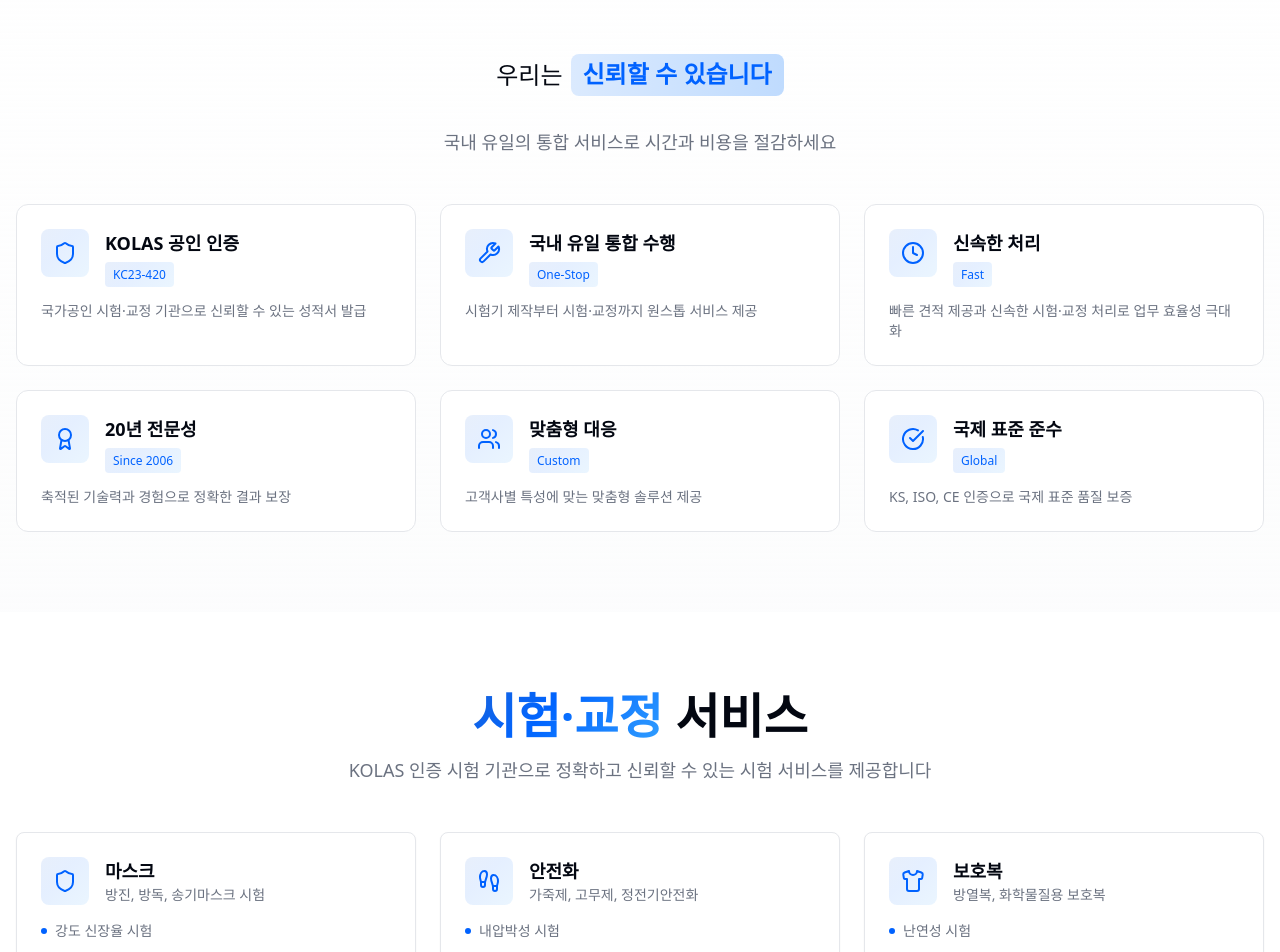
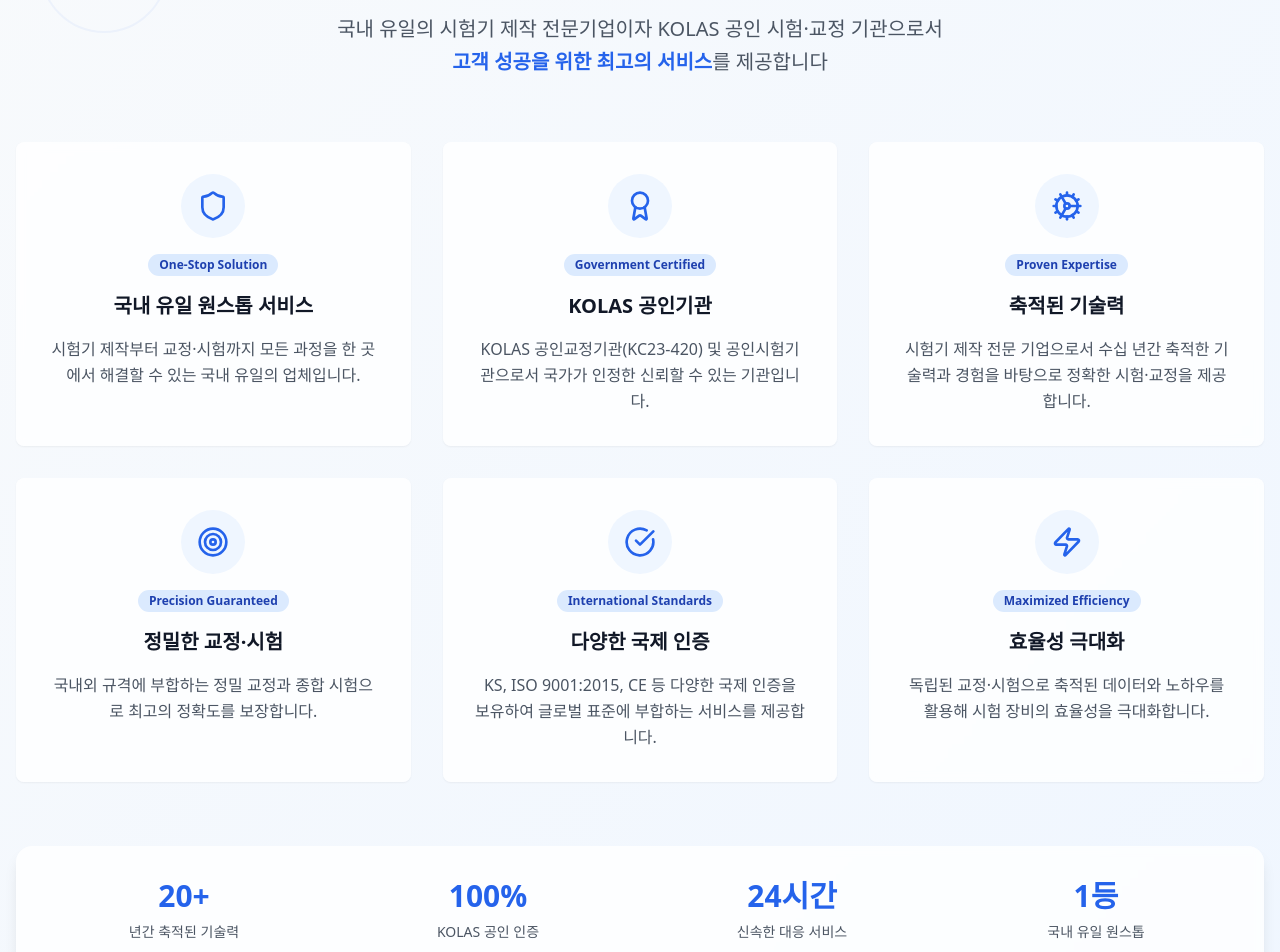
Before and after one commit to ramge132/ksptl.com, a Next.js app: page / in a window 1280 px wide. Shown: the part 1040-1992 px from the top of the page. Built offline with nearby package versions, Linux system fonts and the light colour scheme; a web font is replaced by a local one.

Commit message:
Update WhyChooseUs section with ScrollFloat animation (stagger: 0.05, duration: 1)

```diff
--- a/components/sections/WhyChooseUs.tsx
+++ b/components/sections/WhyChooseUs.tsx
@@ -1,160 +1,150 @@
-"use client"
+"use client";
 
-import { useEffect, useRef } from "react"
-import { motion } from "framer-motion"
-import { Shield, Award, Users, Clock, CheckCircle, Zap, Wrench } from "lucide-react"
-import { Card } from "@/components/ui/card"
-import ScrollFloat from "@/components/ui/scroll-float"
-import RotatingText from "@/components/ui/rotating-text"
+import { Card, CardContent } from "@/components/ui/card";
+import { Badge } from "@/components/ui/badge";
+import ScrollFloat from "@/components/ui/scroll-float";
+import { Shield, Award, Cog, Target, CheckCircle, Zap } from "lucide-react";
 
+const WhyChooseUs = () => {
   const reasons = [
     {
-    icon: Shield,
-    title: "KOLAS 공인 인증",
-    description: "국가공인 시험·교정 기관으로 신뢰할 수 있는 성적서 발급",
-    highlight: "KC23-420",
+      icon: <Shield className="w-8 h-8 text-blue-600" />,
+      title: "국내 유일 원스톱 서비스",
+      description: "시험기 제작부터 교정·시험까지 모든 과정을 한 곳에서 해결할 수 있는 국내 유일의 업체입니다.",
+      highlight: "One-Stop Solution"
     },
     {
-    icon: Wrench,
-    title: "국내 유일 통합 수행",
-    description: "시험기 제작부터 시험·교정까지 원스톱 서비스 제공",
-    highlight: "One-Stop",
+      icon: <Award className="w-8 h-8 text-blue-600" />,
+      title: "KOLAS 공인기관",
+      description: "KOLAS 공인교정기관(KC23-420) 및 공인시험기관으로서 국가가 인정한 신뢰할 수 있는 기관입니다.",
+      highlight: "Government Certified"
     },
     {
-    icon: Clock,
-    title: "신속한 처리",
-    description: "빠른 견적 제공과 신속한 시험·교정 처리로 업무 효율성 극대화",
-    highlight: "Fast",
+      icon: <Cog className="w-8 h-8 text-blue-600" />,
+      title: "축적된 기술력",
+      description: "시험기 제작 전문 기업으로서 수십 년간 축적한 기술력과 경험을 바탕으로 정확한 시험·교정을 제공합니다.",
+      highlight: "Proven Expertise"
     },
     {
-    icon: Award,
-    title: "20년 전문성",
-    description: "축적된 기술력과 경험으로 정확한 결과 보장",
-    highlight: "Since 2006",
+      icon: <Target className="w-8 h-8 text-blue-600" />,
+      title: "정밀한 교정·시험",
+      description: "국내외 규격에 부합하는 정밀 교정과 종합 시험으로 최고의 정확도를 보장합니다.",
+      highlight: "Precision Guaranteed"
     },
     {
-    icon: Users,
-    title: "맞춤형 대응",
-    description: "고객사별 특성에 맞는 맞춤형 솔루션 제공",
-    highlight: "Custom",
+      icon: <CheckCircle className="w-8 h-8 text-blue-600" />,
+      title: "다양한 국제 인증",
+      description: "KS, ISO 9001:2015, CE 등 다양한 국제 인증을 보유하여 글로벌 표준에 부합하는 서비스를 제공합니다.",
+      highlight: "International Standards"
     },
     {
-    icon: CheckCircle,
-    title: "국제 표준 준수",
-    description: "KS, ISO, CE 인증으로 국제 표준 품질 보증",
-    highlight: "Global",
-  },
-]
-
-const SpotlightCard = ({ children, className = "" }: { children: React.ReactNode; className?: string }) => {
-  const divRef = useRef<HTMLDivElement>(null)
-
-  useEffect(() => {
-    const handleMouseMove = (e: MouseEvent) => {
-      if (!divRef.current) return
-      const rect = divRef.current.getBoundingClientRect()
-      const x = e.clientX - rect.left
-      const y = e.clientY - rect.top
-      divRef.current.style.setProperty("--mouse-x", `${x}px`)
-      divRef.current.style.setProperty("--mouse-y", `${y}px`)
+      icon: <Zap className="w-8 h-8 text-blue-600" />,
+      title: "효율성 극대화",
+      description: "독립된 교정·시험으로 축적된 데이터와 노하우를 활용해 시험 장비의 효율성을 극대화합니다.",
+      highlight: "Maximized Efficiency"
     }
-
-    const div = divRef.current
-    if (div) {
-      div.addEventListener("mousemove", handleMouseMove)
-      return () => div.removeEventListener("mousemove", handleMouseMove)
-    }
-  }, [])
+  ];
 
   return (
-    <div ref={divRef} className={`spotlight-card ${className}`}>
-      {children}
+    <section className="relative py-24 bg-gradient-to-br from-slate-50 to-blue-50 overflow-hidden">
+      {/* Background Pattern */}
+      <div className="absolute inset-0 opacity-5">
+        <div className="absolute top-20 left-10 w-32 h-32 border-2 border-blue-600 rounded-full"></div>
+        <div className="absolute bottom-20 right-10 w-24 h-24 border-2 border-blue-600 rounded-full"></div>
+        <div className="absolute top-1/2 left-1/4 w-16 h-16 border-2 border-blue-600 rounded-full"></div>
       </div>
-  )
-}
 
-export default function WhyChooseUs() {
-  return (
-    <section className="py-20 bg-gradient-to-b from-background to-gray-50/50">
-      <div className="container mx-auto px-4">
-        <div className="text-center mb-12">
-          <div className="mb-8 px-4">
-            <div className="text-5xl md:text-6xl lg:text-7xl xl:text-8xl font-bold leading-tight">
+      <div className="container mx-auto px-4 relative z-10">
+        {/* Header */}
+        <div className="text-center mb-16">
           <ScrollFloat
-                containerClassName="block"
-                textClassName="!text-5xl !md:text-6xl !lg:text-7xl !xl:text-8xl !font-bold !leading-tight"
-                animationDuration={1.5}
-                ease="power2.out"
-                scrollStart="top bottom"
-                scrollEnd="center center"
-                stagger={0.018}
+            animationDuration={1}
+            ease="back.inOut(2)"
+            scrollStart="center bottom+=50%"
+            scrollEnd="bottom bottom-=40%"
+            stagger={0.05}
+            containerClassName="mb-6"
+            textClassName="text-4xl md:text-5xl font-bold bg-gradient-to-r from-blue-600 to-blue-800 bg-clip-text text-transparent"
           >
-                <>
-                  왜{" "}
-                  <span className="bg-gradient-to-r from-[#0066FF] via-[#0080FF] to-[#33A1FF] bg-clip-text text-transparent">
-                    한국안전용품시험연구원
-                  </span>
-                  을 선택해야 할까요?
-                </>
+            왜 큐로를 선택해야 할까요?
           </ScrollFloat>
+
+          <p className="text-xl text-gray-600 max-w-3xl mx-auto leading-relaxed">
+            국내 유일의 시험기 제작 전문기업이자 KOLAS 공인 시험·교정 기관으로서
+            <br />
+            <span className="text-blue-600 font-semibold">고객 성공을 위한 최고의 서비스</span>를 제공합니다
+          </p>
+        </div>
+
+        {/* Reasons Grid */}
+        <div className="grid grid-cols-1 md:grid-cols-2 lg:grid-cols-3 gap-8 mb-16">
+          {reasons.map((reason, index) => (
+            <Card
+              key={index}
+              className="group hover:shadow-xl transition-all duration-300 border-0 bg-white/80 backdrop-blur-sm hover:bg-white hover:scale-105"
+            >
+              <CardContent className="p-8">
+                <div className="flex flex-col items-center text-center space-y-4">
+                  <div className="p-4 bg-blue-50 rounded-full group-hover:bg-blue-100 transition-colors duration-300">
+                    {reason.icon}
+                  </div>
+
+                  <Badge variant="secondary" className="bg-blue-100 text-blue-800 hover:bg-blue-200">
+                    {reason.highlight}
+                  </Badge>
+
+                  <h3 className="text-xl font-bold text-gray-900 group-hover:text-blue-600 transition-colors duration-300">
+                    {reason.title}
+                  </h3>
+
+                  <p className="text-gray-600 leading-relaxed">
+                    {reason.description}
+                  </p>
+                </div>
+              </CardContent>
+            </Card>
+          ))}
+        </div>
+
+        {/* Stats Section */}
+        <div className="bg-white/80 backdrop-blur-sm rounded-2xl p-8 shadow-lg">
+          <div className="grid grid-cols-2 md:grid-cols-4 gap-8 text-center">
+            <div className="space-y-2">
+              <div className="text-3xl font-bold text-blue-600">20+</div>
+              <div className="text-sm text-gray-600">년간 축적된 기술력</div>
+            </div>
+            <div className="space-y-2">
+              <div className="text-3xl font-bold text-blue-600">100%</div>
+              <div className="text-sm text-gray-600">KOLAS 공인 인증</div>
+            </div>
+            <div className="space-y-2">
+              <div className="text-3xl font-bold text-blue-600">24시간</div>
+              <div className="text-sm text-gray-600">신속한 대응 서비스</div>
+            </div>
+            <div className="space-y-2">
+              <div className="text-3xl font-bold text-blue-600">1등</div>
+              <div className="text-sm text-gray-600">국내 유일 원스톱</div>
+            </div>
           </div>
         </div>
 
-          {/* Rotating Text Feature - 바로 아래 배치 */}
-          <div className="flex items-center justify-center gap-2 text-xl md:text-2xl font-medium mb-8">
-            <span>우리는</span>
-            <RotatingText
-              texts={["정확합니다", "신속합니다", "전문적입니다", "신뢰할 수 있습니다"]}
-              mainClassName="px-3 py-1 bg-gradient-to-r from-blue-100 to-blue-200 text-primary font-bold rounded-lg overflow-hidden inline-flex"
-              splitLevelClassName="overflow-hidden pb-0.5"
-              elementLevelClassName=""
-              splitBy="words"
-              rotationInterval={2000}
-              staggerDuration={0.025}
-              staggerFrom="last"
-              initial={{ y: "100%", opacity: 0 }}
-              animate={{ y: 0, opacity: 1 }}
-              exit={{ y: "-120%", opacity: 0 }}
-              transition={{ type: "spring", damping: 30, stiffness: 400 }}
-              animatePresenceMode="wait"
-              animatePresenceInitial={false}
-            />
+        {/* Call to Action */}
+        <div className="text-center mt-16">
+          <p className="text-lg text-gray-600 mb-6">
+            국내 최고의 기술력과 신뢰성을 바탕으로 고객 성공을 위해 최선을 다하겠습니다
+          </p>
+          <div className="flex flex-col sm:flex-row gap-4 justify-center">
+            <button className="bg-blue-600 hover:bg-blue-700 text-white px-8 py-3 rounded-lg font-semibold transition-colors duration-300 shadow-lg hover:shadow-xl">
+              시험·교정 신청하기
+            </button>
+            <button className="border-2 border-blue-600 text-blue-600 hover:bg-blue-600 hover:text-white px-8 py-3 rounded-lg font-semibold transition-all duration-300">
+              문의하기
+            </button>
           </div>
-
-          <p className="text-lg text-muted-foreground max-w-3xl mx-auto">
-            국내 유일의 통합 서비스로 시간과 비용을 절감하세요
-          </p>
-        </div>
-
-        <div className="grid grid-cols-1 md:grid-cols-2 lg:grid-cols-3 gap-6">
-          {reasons.map((reason, index) => (
-            <motion.div
-              key={index}
-              initial={{ opacity: 0, y: 20 }}
-              whileInView={{ opacity: 1, y: 0 }}
-              viewport={{ once: true }}
-              transition={{ duration: 0.5, delay: index * 0.1 }}
-            >
-              <SpotlightCard className="h-full">
-                <div className="flex flex-col h-full">
-                  <div className="flex items-start gap-4 mb-4">
-                    <div className="p-3 rounded-lg bg-gradient-primary-light">
-                      <reason.icon className="h-6 w-6 text-primary" />
-                    </div>
-                    <div className="flex-1">
-                      <h3 className="font-semibold text-lg mb-1">{reason.title}</h3>
-                      <span className="text-xs font-medium text-primary bg-gradient-primary-light px-2 py-1 rounded">
-                        {reason.highlight}
-                      </span>
-                    </div>
-                  </div>
-                  <p className="text-muted-foreground text-sm flex-1">{reason.description}</p>
-                </div>
-              </SpotlightCard>
-            </motion.div>
-          ))}
         </div>
       </div>
     </section>
-  )
-}
+  );
+};
+
+export default WhyChooseUs;
--- a/components/ui/scroll-float.tsx
+++ b/components/ui/scroll-float.tsx
@@ -1,24 +1,22 @@
-"use client"
+import { useEffect, useMemo, useRef } from "react";
+import { gsap } from "gsap";
+import { ScrollTrigger } from "gsap/ScrollTrigger";
 
-import { useEffect, useMemo, useRef } from "react"
-import { gsap } from "gsap"
-import { ScrollTrigger } from "gsap/ScrollTrigger"
-
-gsap.registerPlugin(ScrollTrigger)
+gsap.registerPlugin(ScrollTrigger);
 
 interface ScrollFloatProps {
-  children: React.ReactNode
-  scrollContainerRef?: React.RefObject<HTMLElement>
-  containerClassName?: string
-  textClassName?: string
-  animationDuration?: number
-  ease?: string
-  scrollStart?: string
-  scrollEnd?: string
-  stagger?: number
+  children: React.ReactNode;
+  scrollContainerRef?: React.RefObject<HTMLElement>;
+  containerClassName?: string;
+  textClassName?: string;
+  animationDuration?: number;
+  ease?: string;
+  scrollStart?: string;
+  scrollEnd?: string;
+  stagger?: number;
 }
 
-const ScrollFloat = ({
+const ScrollFloat: React.FC<ScrollFloatProps> = ({
   children,
   scrollContainerRef,
   containerClassName = "",
@@ -28,33 +26,30 @@ const ScrollFloat = ({
   scrollStart = "center bottom+=50%",
   scrollEnd = "bottom bottom-=40%",
   stagger = 0.03
-}: ScrollFloatProps) => {
-  const containerRef = useRef<HTMLHeadingElement>(null)
+}) => {
+  const containerRef = useRef<HTMLHeadingElement>(null);
 
   const splitText = useMemo(() => {
-    if (typeof children === "string") {
-      return children.split("").map((char, index) => (
-        <span className="inline-block word" key={index}>
-          {char === " " ? "\u00A0" : char}
-        </span>
-      ))
-    }
-    // If children is not a string (e.g., contains JSX), render it directly
-    return children
-  }, [children])
+    const text = typeof children === "string" ? children : "";
+    return text.split("").map((char, index) => (
+      <span className="inline-block word" key={index}>
+        {char === " " ? "\u00A0" : char}
+      </span>
+    ));
+  }, [children]);
 
   useEffect(() => {
-    const el = containerRef.current
-    if (!el) return
+    const el = containerRef.current;
+    if (!el) return;
 
     const scroller =
       scrollContainerRef && scrollContainerRef.current
         ? scrollContainerRef.current
-        : window
+        : window;
 
-    const charElements = el.querySelectorAll(".inline-block")
+    const charElements = el.querySelectorAll(".inline-block");
 
-    const animation = gsap.fromTo(
+    gsap.fromTo(
       charElements,
       {
         willChange: "opacity, transform",
@@ -80,11 +75,7 @@ const ScrollFloat = ({
           scrub: true
         },
       }
-    )
-
-    return () => {
-      animation.kill()
-    }
+    );
   }, [
     scrollContainerRef,
     animationDuration,
@@ -92,7 +83,7 @@ const ScrollFloat = ({
     scrollStart,
     scrollEnd,
     stagger
-  ])
+  ]);
 
   return (
     <h2
@@ -102,10 +93,10 @@ const ScrollFloat = ({
       <span
         className={`inline-block text-[clamp(1.6rem,4vw,3rem)] leading-[1.5] ${textClassName}`}
       >
-        {typeof children === "string" ? splitText : children}
+        {splitText}
       </span>
     </h2>
-  )
-}
+  );
+};
 
-export default ScrollFloat
+export default ScrollFloat;
```
Lines whose indentation alone changed are shown as unchanged.
